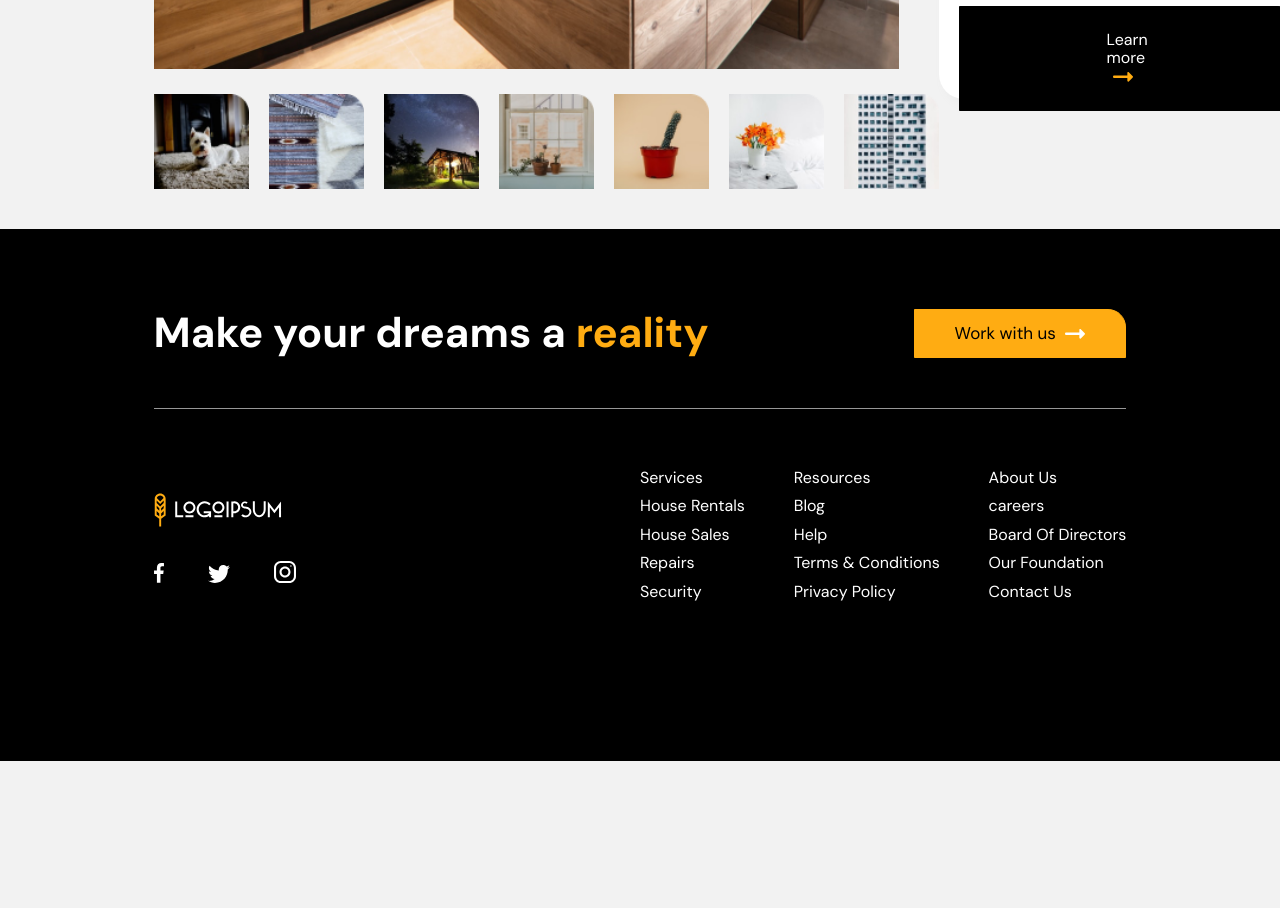
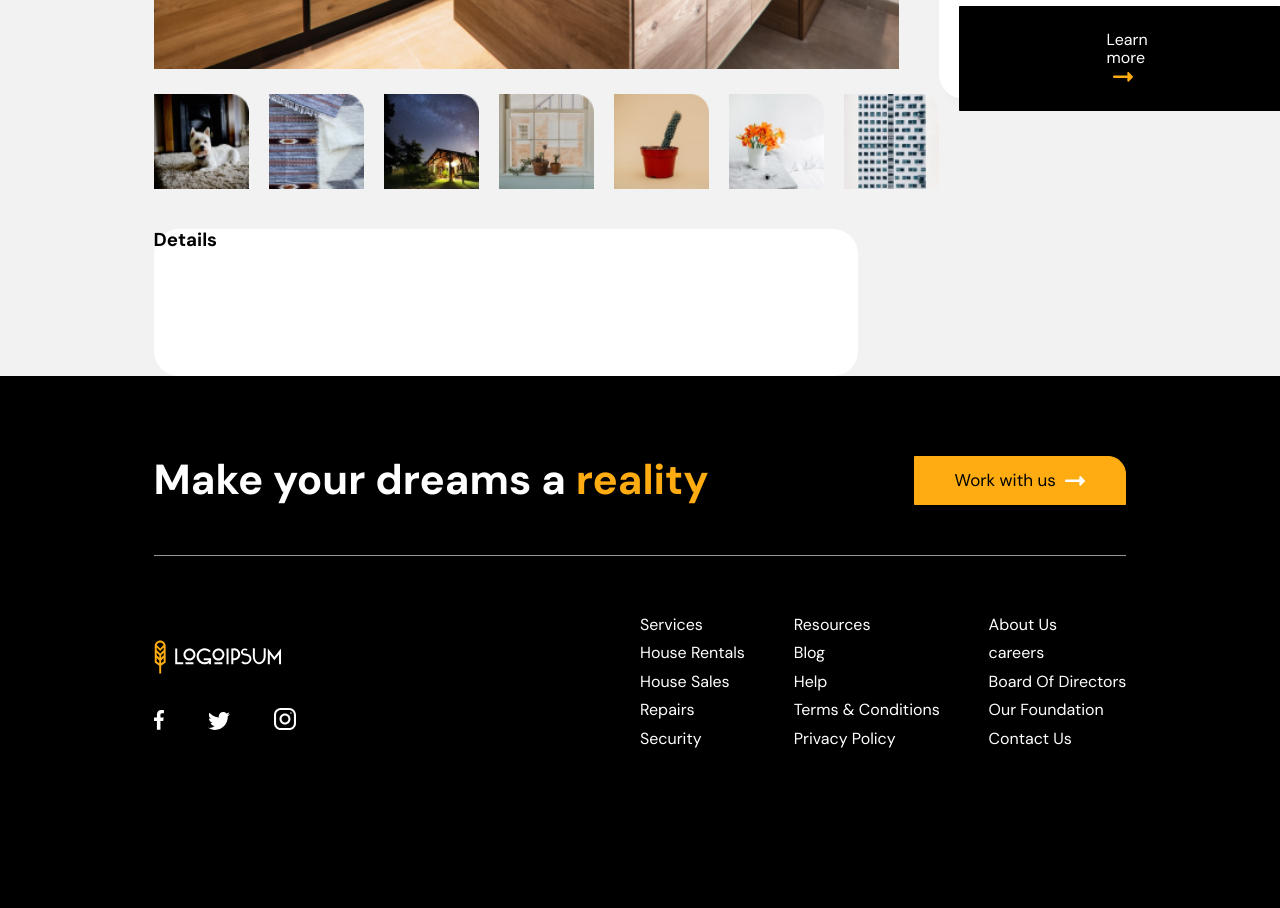
Before and after one commit to Motolani-Akins/Amber-Homes, a plain HTML site: page House.html in a window 1280 px wide. Shown: the part 758-1666 px from the top of the page. Before the commit the page ends 1519 px from the top, so only its background shows below. Drawn offline with Linux system fonts and the light colour scheme.

Commit message:
section 2

```diff
--- a/House.html
+++ b/House.html
@@ -128,6 +128,14 @@
 
         </section>
 
+        <section class="section2">
+            <div class="section-two">
+                <div class="detailed-info">
+                    <h3>Details</h3>
+                </div>
+            </div>
+        </section>
+
 
 
     <footer>
--- a/assets/style2.css
+++ b/assets/style2.css
@@ -346,3 +346,16 @@ a:active{
     margin-left: 5px;
     fill: #FFAC12;
 }
+
+.detailed-info{
+    background-color: #fff;
+    border-radius: 25px;
+    width: 704px;
+    height: 147px;
+}
+
+.details{
+     color: #000;
+    border-bottom: 1px solid #E4E4E4;
+
+}
```
